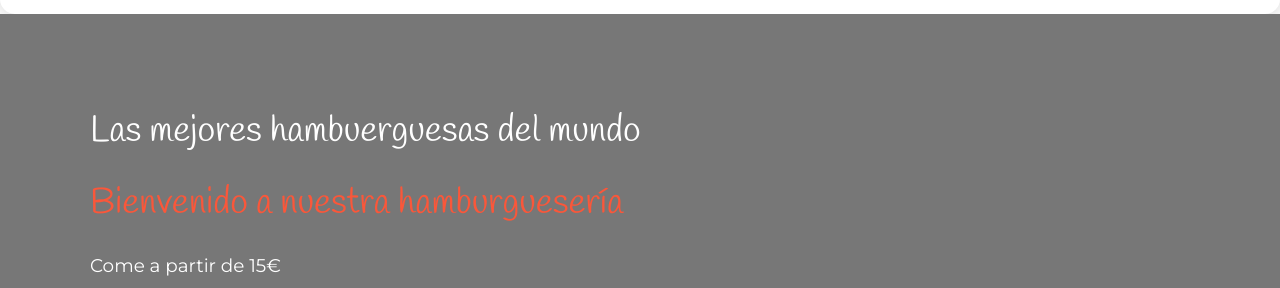
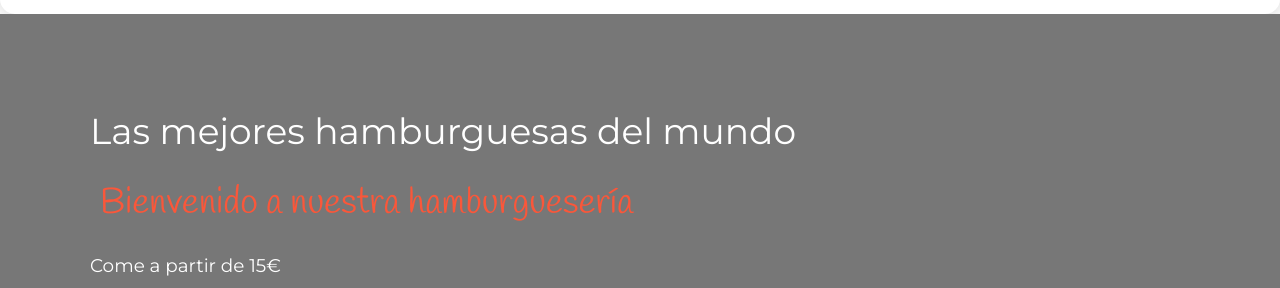
Before and after one commit to Juanan23/harmburguer, a plain HTML site: page index.html in a window 1280 px wide. Shown: the part 118-406 px from the top of the page. Drawn offline with Linux system fonts and the light colour scheme.

Commit message:
micro arreglos

```diff
--- a/css/style.css
+++ b/css/style.css
@@ -178,7 +178,7 @@ footer a:hover{
 
 
 h1{
-    font-family: var(--fuente-secundaria);
+    font-family: var(--fuente-principal);
     font-size: 2.25em;
 }
 
@@ -186,7 +186,7 @@ h2{
     color: var(--color-pricipal);
     font-family: var(--fuente-secundaria);
     font-size: 2.25em;
-    margin: var(--margingrid) 0px;
+    margin: var(--margingrid) 10px;
 }
 
 
--- a/index.html
+++ b/index.html
@@ -77,7 +77,7 @@
 
         <div class="hero">
             <div class="container">
-                <h1>Las mejores hambuerguesas del mundo</h1>
+                <h1>Las mejores hamburguesas del mundo</h1>
                 <h2>Bienvenido a nuestra hamburguesería</h2>
                 <p>Come a partir de 15€</p>
                 <div>
```
